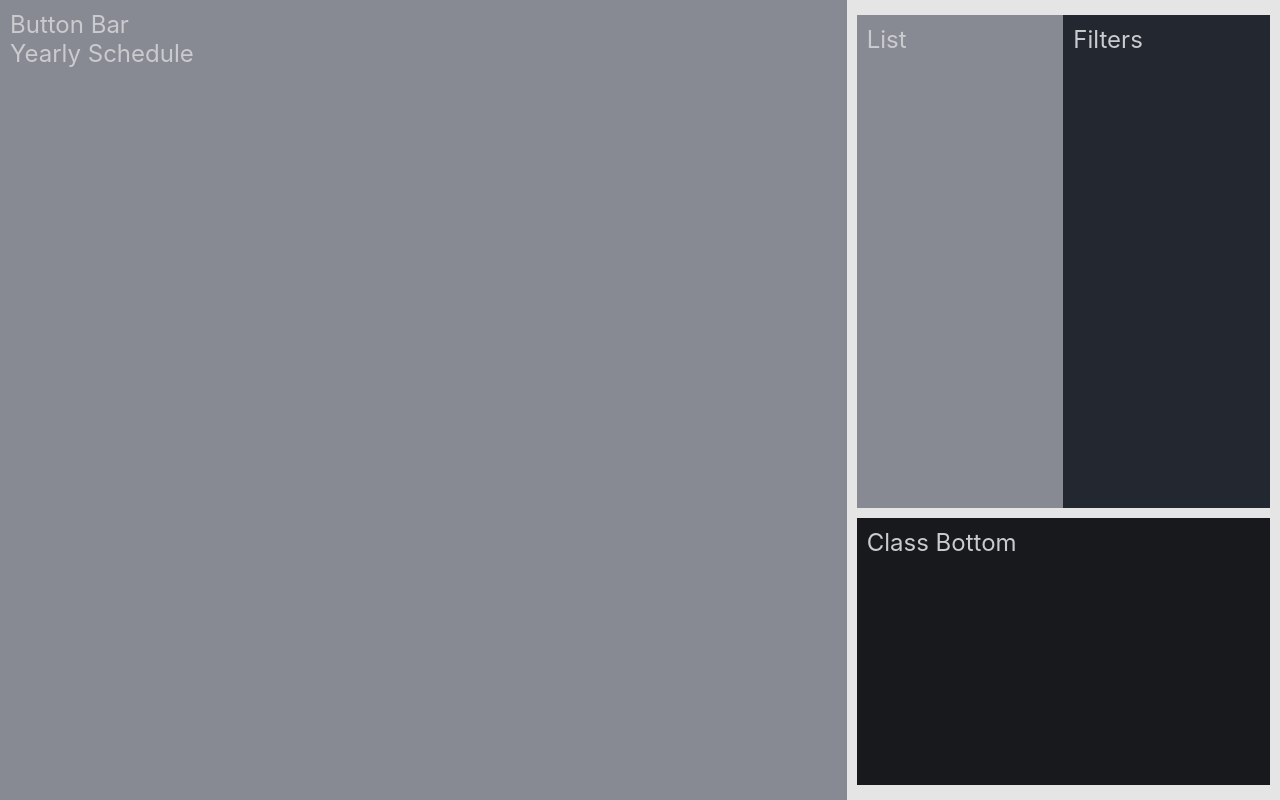
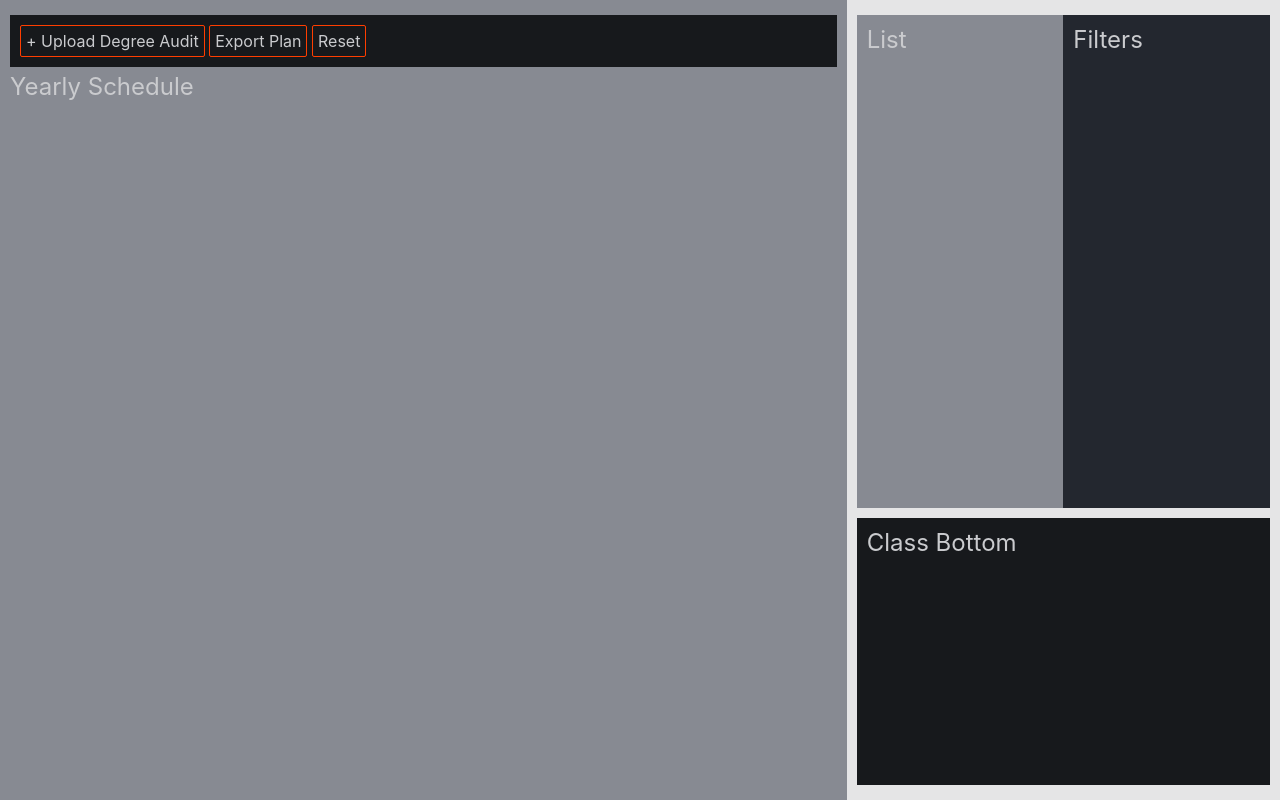
Before and after one commit to eswaidner/degree-planner, a React (Vite) app: page / in a window 1280 px wide. Built offline with nearby package versions, Linux system fonts and the light colour scheme.

Commit message:
Cleanup Container code

```diff
--- a/src/App.tsx
+++ b/src/App.tsx
@@ -12,7 +12,7 @@ export default function App() {
   // const exampleAction = useGlobalStore((state) => state.exampleAction);
   // exampleAction();
 
-  const title = "Degree Planner";
+  //const title = "Degree Planner";
 
   // The useState hook is how we can use reactive local state
   // const [localState, setLocalState] = useState<string>("");
--- a/src/containers/ButtonBar.tsx
+++ b/src/containers/ButtonBar.tsx
@@ -1,10 +1,55 @@
 import React from 'react';
-import css from "./../App.module.css";
+import css from "./../styles/DegreePlanner.module.css";
+
+function UploadDegreeBtn() {
+    function handleClick() {
+        alert('Upload Degree Audit button clicked');
+    }
+    return (
+        <button onClick={handleClick}>
+            + Upload Degree Audit
+        </button>
+    )
+}
+
+function SelectDegreeBtn() {
+    // function handleClick() {
+    //     alert('Export Degree Plan button clicked');
+    // }
+    // return (
+    //     // <button class="dropdown" onClick={handleClick}>Degree: Undeclared</button>
+    //     // <div>
+    //     //     <p></p>
+    //     // </div>
+    // )
+}
+
+function ExportPlanBtn() {
+    function handleClick() {
+        alert('Export Degree Plan button clicked');
+    }
+    return (
+        <button onClick={handleClick}>
+            Export Plan
+        </button>
+    )
+}
+
+function ResetBtn() {
+    function handleClick() {
+        alert('Reset button clicked');
+    }
+    return (
+        <button onClick={handleClick}>
+            Reset
+        </button>
+    )
+}
 
 const ButtonBar: React.FC = () => {
     return (
         <div className = {css.buttonBar}>
-            <h2>Button Bar</h2>
+            <UploadDegreeBtn /> <ExportPlanBtn /> <ResetBtn />
         </div>
     );
 }
--- a/src/containers/ClassBottom.tsx
+++ b/src/containers/ClassBottom.tsx
@@ -1,5 +1,5 @@
 import React from 'react';
-import css from "./../App.module.css";
+import css from "./../styles/ClassSection.module.css";
 
 const ClassBottom: React.FC = () => {
     return (
--- a/src/containers/ClassFilters.tsx
+++ b/src/containers/ClassFilters.tsx
@@ -1,5 +1,5 @@
 import React from 'react';
-import css from "./../App.module.css";
+import css from "./../styles/ClassSection.module.css";
 
 const ClassFilters: React.FC = () => {
     return (
--- a/src/containers/ClassList.tsx
+++ b/src/containers/ClassList.tsx
@@ -1,5 +1,5 @@
 import React from 'react';
-import css from "./../App.module.css";
+import css from "./../styles/ClassSection.module.css";
 
 const ClassList: React.FC = () => {
     return (
--- a/src/containers/ClassSection.tsx
+++ b/src/containers/ClassSection.tsx
@@ -1,5 +1,5 @@
 import React from 'react';
-import css from "./../App.module.css";
+import css from "./../styles/ClassSection.module.css";
 import ClassTop from './ClassTop';
 import ClassBottom from './ClassBottom';
 
--- a/src/containers/ClassTop.tsx
+++ b/src/containers/ClassTop.tsx
@@ -1,5 +1,5 @@
 import React from 'react';
-import css from "./../App.module.css";
+import css from "./../styles/ClassSection.module.css";
 import ClassList from "./ClassList"
 import ClassFilters from './ClassFilters';
 
--- a/src/containers/YearSchedule.tsx
+++ b/src/containers/YearSchedule.tsx
@@ -1,5 +1,5 @@
 import React from 'react';
-import css from "./../App.module.css";
+import css from "./../styles/ClassSection.module.css";
 
 const YearSchedule: React.FC = () => {
     return (
--- a/src/index.css
+++ b/src/index.css
@@ -57,6 +57,12 @@ body {
 
 button {
   all: unset;
+  border: 1px solid var(--hl-0);
+  background-color: var(--bg-0);
+  padding: 5px;
+  text-align: center;
+  cursor: pointer;
+  border-radius: 2px;
 }
 
 a {
```
